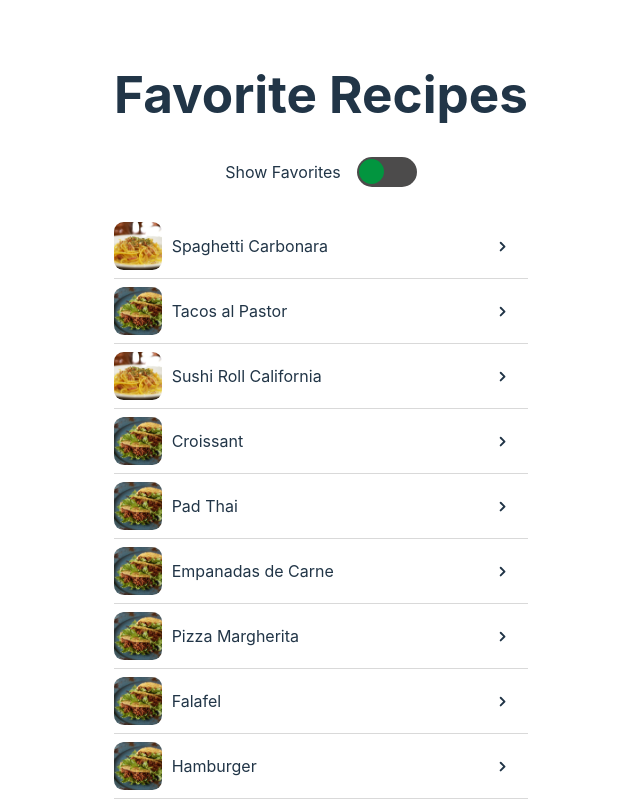
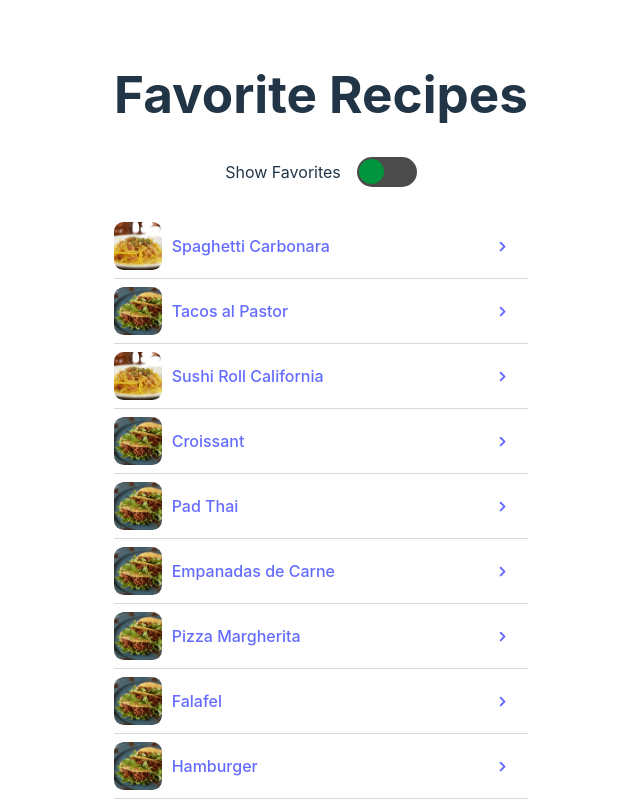
Before and after one commit to juaneugenio/favorite-recipes, a React (Vite) app: page / in a window 1280 px wide. Shown: the top 801 px of the page, without its empty margins (319-959 px from the left). Built offline with nearby package versions, Linux system fonts and the light colour scheme.

Commit message:
Created ItemDetails views, installed react router dom. Vinculated the components in APP and Item components

```diff
--- a/package.json
+++ b/package.json
@@ -12,7 +12,8 @@
   "dependencies": {
     "react": "^18.3.1",
     "react-dom": "^18.3.1",
-    "react-icons": "^5.4.0"
+    "react-icons": "^5.4.0",
+    "react-router-dom": "^7.1.1"
   },
   "devDependencies": {
     "@eslint/js": "^9.17.0",
--- a/src/App.jsx
+++ b/src/App.jsx
@@ -1,8 +1,10 @@
 import './App.css'
 import PropTypes from "prop-types";
-import ItemList from "./components/ItemList"
 import data from "./data/recipeData.json"
 import { useState, useEffect } from 'react';
+import { BrowserRouter as Router, Routes, Route } from "react-router-dom";
+import ItemList from "./components/ItemList"
+import ItemDetails from './components/ItemDetails';
 
 function App() {
   const [items, setItems] = useState([]);
@@ -19,11 +21,16 @@ function App() {
 
 
   return (
-    <>
-      <h1>Favorite Recipes</h1>
-      <ItemList items={items}/>
-    </>
-  )
+		<>
+			<Router>
+				<h1>Favorite Recipes</h1>
+				<Routes>
+					<Route path="/" element={<ItemList items={items} />} />
+					<Route path="/item/:id" element={<ItemDetails items={items}/>} />
+				</Routes>
+			</Router>
+		</>
+	);
 }
 
 App.propTypes = {
--- a/src/components/Item.jsx
+++ b/src/components/Item.jsx
@@ -1,16 +1,19 @@
 /** @format */
 import PropTypes from "prop-types";
-
+import { Link } from "react-router-dom";
 import { HiChevronRight } from "react-icons/hi";
 
 const Item = ({item}) => {
+  console.log("👉 Line-7 ▶︎▶︎", `/item/${item.name}`);
 	return (
 		<>
-			<div className="item__container">
-        <img src={item.picture} alt={item.name} />
-        <span>{item.name}</span>
-        <HiChevronRight className="icon-chevron-item"/>
-      </div>
+			<Link to={`/item/${item.id}${item.name}`}>
+				<div className="item__container">
+					<img src={item.picture} alt={item.name} />
+					<span>{item.name}</span>
+					<HiChevronRight className="icon-chevron-item" />
+				</div>
+			</Link>
 		</>
 	);
 };
--- a/src/components/ItemDetails.jsx
+++ b/src/components/ItemDetails.jsx
@@ -0,0 +1,9 @@
+
+const ItemDetails = () => {
+  return (
+    <>
+    <h3>Item Details</h3>
+    </>
+  )
+}
+export default ItemDetails
```
Also changed, not shown: 1 other file (tests, documents, lock files or other folders).
